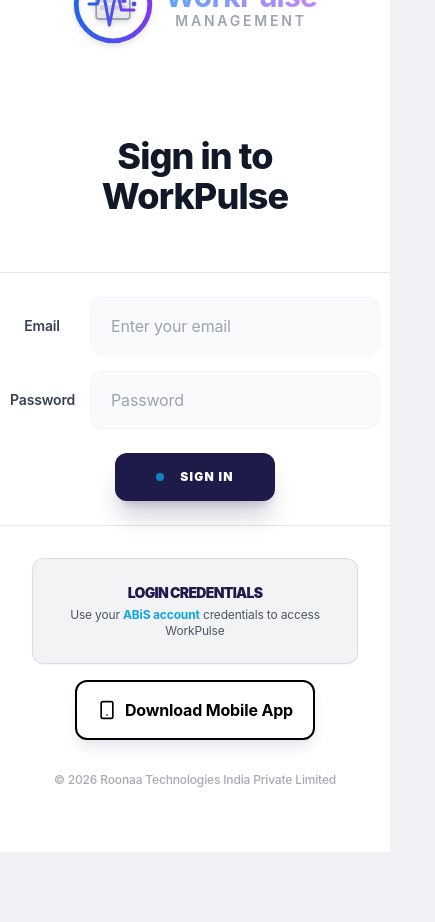
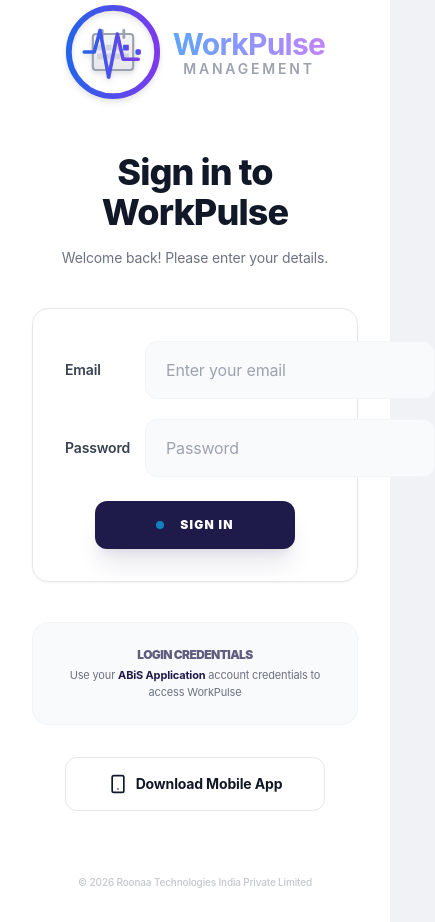
Before and after one commit to roonaatech/wp_webapp, a React (Vite) app: page /login in a window 390 px wide. Shown: the whole page, 435 px wide, since content can reach past the window. Before the commit the page ends 852 px from the top, so only its background shows below. Built offline with nearby package versions, Linux system fonts and the light colour scheme; no server answers.

Commit message:
refactor: modernize Login page UI layout and styling for improved responsiveness and consistency

```diff
--- a/src/pages/Login.jsx
+++ b/src/pages/Login.jsx
@@ -189,35 +189,34 @@
     };
 
     return (
-        <div className="min-h-screen bg-white flex overflow-hidden">
-            {/* Left Side - Login Form */}
-            <div className="w-full lg:w-[65%] flex flex-col p-8 lg:p-16 xl:p-24 overflow-y-auto">
-                <div className="max-w-md mx-auto w-full flex-1 flex flex-col justify-center items-center text-center">
+        <div className="min-h-screen bg-white flex items-center justify-center p-8 lg:p-16">
+            <div className="max-w-md w-full flex flex-col items-center text-center">
                 {/* Logo */}
-                    <div className="mb-28 -mt-12">
-                        <BrandLogo iconSize="w-20 h-20" />
+                <div className="mb-20">
+                    <BrandLogo iconSize="w-24 h-24" />
                 </div>
 
-                    <div className="mb-10">
-                        <h1 className="text-4xl lg:text-5xl font-extrabold text-gray-900 mb-4 tracking-tight">
+                <div className="mb-10 text-center">
+                    <h1 className="text-4xl font-extrabold text-gray-900 mb-4 tracking-tight">
                         Sign in to WorkPulse
                     </h1>
+                    <p className="text-gray-500 text-sm">Welcome back! Please enter your details.</p>
                 </div>
 
-                    <form onSubmit={handleLogin} className="space-y-6">
+                <form onSubmit={handleLogin} className="space-y-6 w-full">
                     {/* Error Message */}
                     {error && (
-                            <div className="bg-red-50 border-l-4 border-red-500 p-4 rounded-r-lg animate-shake">
+                        <div className="bg-red-50 border-l-4 border-red-500 p-4 rounded-r-lg animate-shake text-left">
                             <p className="text-red-700 text-sm font-medium flex items-center gap-2">
                                 <span>⚠️</span> {error}
                             </p>
                         </div>
                     )}
 
-                        <div className="border border-gray-200 rounded-lg p-6 space-y-6">
-                            <div className="space-y-4">
+                    <div className="border border-gray-200 rounded-2xl p-8 space-y-6 shadow-sm">
+                        <div className="space-y-5">
                             {/* Email Field */}
-                                <div className="flex items-center gap-4">
+                            <div className="flex items-center gap-4 text-left">
                                 <label htmlFor="email" className="text-sm font-semibold text-gray-700 w-16 flex-shrink-0">Email</label>
                                 <input
                                     id="email"
@@ -226,12 +225,12 @@
                                     onChange={(e) => setEmail(e.target.value)}
                                     placeholder="Enter your email"
                                     required
-                                        className="flex-1 px-5 py-4 bg-gray-50 border border-gray-100 rounded-xl focus:outline-none focus:bg-white focus:ring-2 focus:ring-purple-500/20 focus:border-purple-500 transition-all text-gray-800 placeholder-gray-400"
+                                    className="flex-1 px-5 py-4 bg-gray-50 border border-gray-100 rounded-xl focus:outline-none focus:bg-white focus:ring-2 focus:ring-[#1e1b4b]/10 focus:border-[#1e1b4b] transition-all text-gray-800 placeholder-gray-400"
                                 />
                             </div>
 
                             {/* Password Field */}
-                                <div className="flex items-center gap-4">
+                            <div className="flex items-center gap-4 text-left">
                                 <label htmlFor="password" className="text-sm font-semibold text-gray-700 w-16 flex-shrink-0">Password</label>
                                 <input
                                     id="password"
@@ -240,7 +239,7 @@
                                     onChange={(e) => setPassword(e.target.value)}
                                     placeholder="Password"
                                     required
-                                        className="flex-1 px-5 py-4 bg-gray-50 border border-gray-100 rounded-xl focus:outline-none focus:bg-white focus:ring-2 focus:ring-purple-500/20 focus:border-purple-500 transition-all text-gray-800 placeholder-gray-400"
+                                    className="flex-1 px-5 py-4 bg-gray-50 border border-gray-100 rounded-xl focus:outline-none focus:bg-white focus:ring-2 focus:ring-[#1e1b4b]/10 focus:border-[#1e1b4b] transition-all text-gray-800 placeholder-gray-400"
                                 />
                             </div>
                         </div>
@@ -249,7 +248,7 @@
                             <button
                                 type="submit"
                                 disabled={loading}
-                                    className="w-40 py-4 bg-[#1e1b4b] text-white font-black rounded-xl shadow-xl shadow-indigo-950/20 hover:shadow-[#0ea5e9]/20 transform hover:-translate-y-0.5 active:translate-y-0 transition-all flex items-center justify-center gap-3 disabled:opacity-70 text-xs uppercase tracking-widest"
+                                className="w-full max-w-[200px] py-4 bg-[#1e1b4b] text-white font-black rounded-xl shadow-xl shadow-indigo-950/10 hover:shadow-indigo-950/20 transform hover:-translate-y-0.5 active:translate-y-0 transition-all flex items-center justify-center gap-3 disabled:opacity-70 text-xs uppercase tracking-widest"
                             >
                                 {loading ? (
                                     <div className="w-5 h-5 border-2 border-[#0ea5e9] border-t-transparent rounded-full animate-spin"></div>
@@ -265,73 +264,30 @@
                 </form>
 
                 {/* ABiS Credentials Instruction */}
-                    <div className="mt-8 max-w-md w-full bg-[#1e1b4b]/5 border border-[#1e1b4b]/10 rounded-xl p-6 shadow-sm">
-                        <div>
-                            <p className="text-sm font-black text-[#1e1b4b] mb-1 uppercase tracking-tighter">Login Credentials</p>
-                            <p className="text-xs text-gray-600">Use your <span className="font-bold text-[#0ea5e9]">ABiS account</span> credentials to access WorkPulse</p>
+                <div className="mt-10 max-w-md w-full bg-gray-50 border border-gray-100 rounded-2xl p-6">
+                    <div className="text-center">
+                        <p className="text-xs font-black text-[#1e1b4b] mb-1 uppercase tracking-tighter opacity-70">Login Credentials</p>
+                        <p className="text-[11px] text-gray-500">Use your <span className="font-bold text-[#1e1b4b]">ABiS Application</span> account credentials to access WorkPulse</p>
                     </div>
                 </div>
 
-                </div>
-
                 {/* Mobile App Download Link */}
-                <div className="mt-4 text-center animate-fade-in">
+                <div className="mt-8 text-center w-full">
                     <Link
                         to="/apk"
-                        className="inline-flex items-center justify-center gap-2 w-60 py-4 bg-white border-2 border-black text-black font-bold rounded-xl shadow-lg shadow-gray-200 hover:shadow-xl hover:shadow-gray-300 transform hover:-translate-y-0.5 active:translate-y-0 transition-all"
+                        className="inline-flex items-center justify-center gap-2 w-full max-w-[260px] py-4 bg-white border border-gray-200 text-gray-900 font-bold rounded-xl hover:bg-gray-50 transition-all text-sm"
                     >
                         <LuSmartphone size={20} />
                         <span>Download Mobile App</span>
                     </Link>
                 </div>
 
-                {/* Copyright Info - Moved to very bottom */}
-                <div className="mt-auto flex items-center justify-center py-8 animate-fade-in opacity-60 hover:opacity-100 transition-opacity">
-                    <p className="text-gray-500 text-xs font-medium text-center">
+                {/* Copyright Info */}
+                <div className="mt-16 opacity-40 hover:opacity-100 transition-opacity">
+                    <p className="text-gray-500 text-[10px] font-medium text-center">
                         &copy; {new Date().getFullYear()} Roonaa Technologies India Private Limited
                     </p>
                 </div>
-            </div>
-
-            {/* Right Side - Decorative Panel */}
-            <div className="hidden lg:flex lg:w-[35%] relative bg-[#1e1b4b] items-center justify-center p-20 overflow-hidden border-l border-white/5">
-                {/* Background decorative elements */}
-                <div className="absolute top-[-10%] left-[-10%] w-[40%] h-[40%] bg-[#0ea5e9]/10 rounded-full blur-3xl animate-pulse"></div>
-                <div className="absolute bottom-[-10%] right-[-10%] w-[50%] h-[50%] bg-[#0ea5e9]/5 rounded-full blur-3xl animate-pulse" style={{ animationDelay: '2s' }}></div>
-
-                {/* Floating "Card" UI Elements simulation */}
-                <div className="relative z-10 w-full max-w-lg aspect-square">
-                    {/* Main decorative SVG */}
-                    <svg viewBox="0 0 500 500" className="w-full h-full drop-shadow-2xl animate-float">
-                        <defs>
-                            <linearGradient id="svgGrad" x1="0%" y1="0%" x2="100%" y2="100%">
-                                <stop offset="0%" stopColor="#fff" stopOpacity="0.2" />
-                                <stop offset="100%" stopColor="#fff" stopOpacity="0.05" />
-                            </linearGradient>
-                        </defs>
-                        <rect x="50" y="50" width="400" height="400" rx="40" fill="url(#svgGrad)" />
-                        <circle cx="250" cy="250" r="120" stroke="white" strokeWidth="2" fill="none" opacity="0.2" />
-                        <circle cx="250" cy="250" r="150" stroke="white" strokeWidth="2" fill="none" opacity="0.1" />
-
-                        {/* Pulse line simulation */}
-                        <path
-                            d="M100 250 L180 250 L210 200 L240 300 L270 240 L300 250 L400 250"
-                            stroke="white"
-                            strokeWidth="8"
-                            fill="none"
-                            strokeLinecap="round"
-                            strokeLinejoin="round"
-                            className="animate-draw-pulse"
-                            style={{ filter: 'drop-shadow(0 0 10px rgba(255,255,255,0.8))' }}
-                        />
-
-                        {/* Floating elements */}
-                        <rect x="350" y="100" width="40" height="60" rx="10" fill="white" opacity="0.3" />
-                        <circle cx="100" cy="400" r="30" fill="white" opacity="0.2" />
-                        <path d="M400 350 L430 380 L370 380 Z" fill="white" opacity="0.25" />
-                    </svg>
-                </div>
-
             </div>
 
             {/* Welcome / Setup Required Modal */}
```
Also changed, not shown: src/components/Sidebar.jsx (+8 -8 lines). Lines whose indentation alone changed are shown as unchanged.
